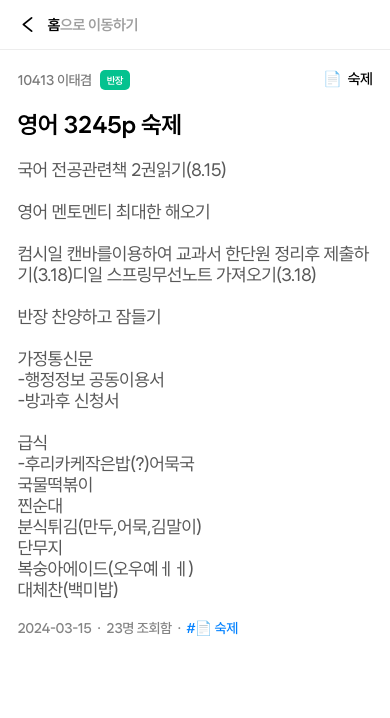
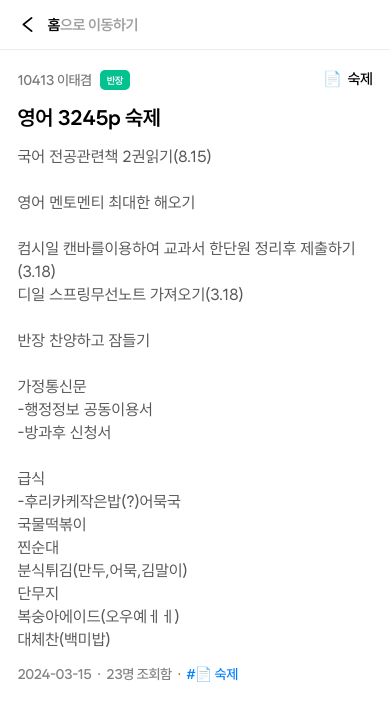
Before and after one commit to iamfiro/sunrin-life-app, a React Native app: screen /Article in a window 390 px wide. Shown: the top 718 px of the page. Built offline with nearby package versions, Linux system fonts and the light colour scheme.

Commit message:
💄 Add text component and update styles in article screen

```diff
--- a/screens/article.tsx
+++ b/screens/article.tsx
@@ -1,4 +1,4 @@
-import { StyleSheet, ScrollView, StatusBar, View } from "react-native";
+import { StyleSheet, ScrollView, StatusBar, View, Text } from "react-native";
 import NavigationButton from "../components/navigationButton";
 import Title from "../components/title";
 import Badge from "../components/badge";
@@ -45,16 +45,13 @@ export default function ScreenArticle({ route, navigation }: any) {
                     </View>
                     <Title size={5} color="#000000" weight="200">📄  숙제</Title>
                 </View>
-                <View style={{ height: 20 }} />
-                <Title size={2} color="#000" weight="300">영어 3245p 숙제</Title>
-                <View style={{ height: 20 }} />
-                <Title size={4} color="#585858" weight="100">국어 전공관련책 2권읽기(8.15){'\n\n'}영어 멘토멘티 최대한 해오기{'\n\n'}컴시일 캔바를이용하여 교과서 한단원 정리후 제출하기(3.18)디일 스프링무선노트 가져오기(3.18){'\n\n'}반장 찬양하고 잠들기{'\n\n'}가정통신문{'\n'}-행정정보 공동이용서{'\n'}-방과후 신청서{'\n\n'}급식{'\n'}-후리카케작은밥(?)어묵국{'\n'}국물떡볶이{'\n'}찐순대{'\n'}분식튀김(만두,어묵,김말이){'\n'}단무지{'\n'}복숭아에이드(오우예ㅔㅔ){'\n'}대체찬(백미밥)</Title>
-                <View style={{ height: 20 }} />
-                <View style={{ flexDirection: 'row' }}>
+                <View style={{ height: 15 }} />
+                <Title size={3} color="#000" weight="300">영어 3245p 숙제</Title>
+                <Text style={{ fontSize: 16, color: '#585858', fontFamily: 'Wanted Sans Regular', lineHeight: 23, marginTop: 15 }}>국어 전공관련책 2권읽기(8.15){'\n\n'}영어 멘토멘티 최대한 해오기{'\n\n'}컴시일 캔바를이용하여 교과서 한단원 정리후 제출하기(3.18){'\n'}디일 스프링무선노트 가져오기(3.18){'\n\n'}반장 찬양하고 잠들기{'\n\n'}가정통신문{'\n'}-행정정보 공동이용서{'\n'}-방과후 신청서{'\n\n'}급식{'\n'}-후리카케작은밥(?)어묵국{'\n'}국물떡볶이{'\n'}찐순대{'\n'}분식튀김(만두,어묵,김말이){'\n'}단무지{'\n'}복숭아에이드(오우예ㅔㅔ){'\n'}대체찬(백미밥)</Text>
+                <View style={{ flexDirection: 'row', marginTop: 15 }}>
                     <Title size={6} color="#838383" weight="200">2024-03-15  ·  23명 조회함  ·  </Title>
                     <Title size={6} color="#0080ff" weight="200">#📄 숙제</Title>
                 </View>
-
             </View>
         </ScrollView>
         <StatusBar backgroundColor={"#ffffff"} barStyle={"dark-content"} />
```
